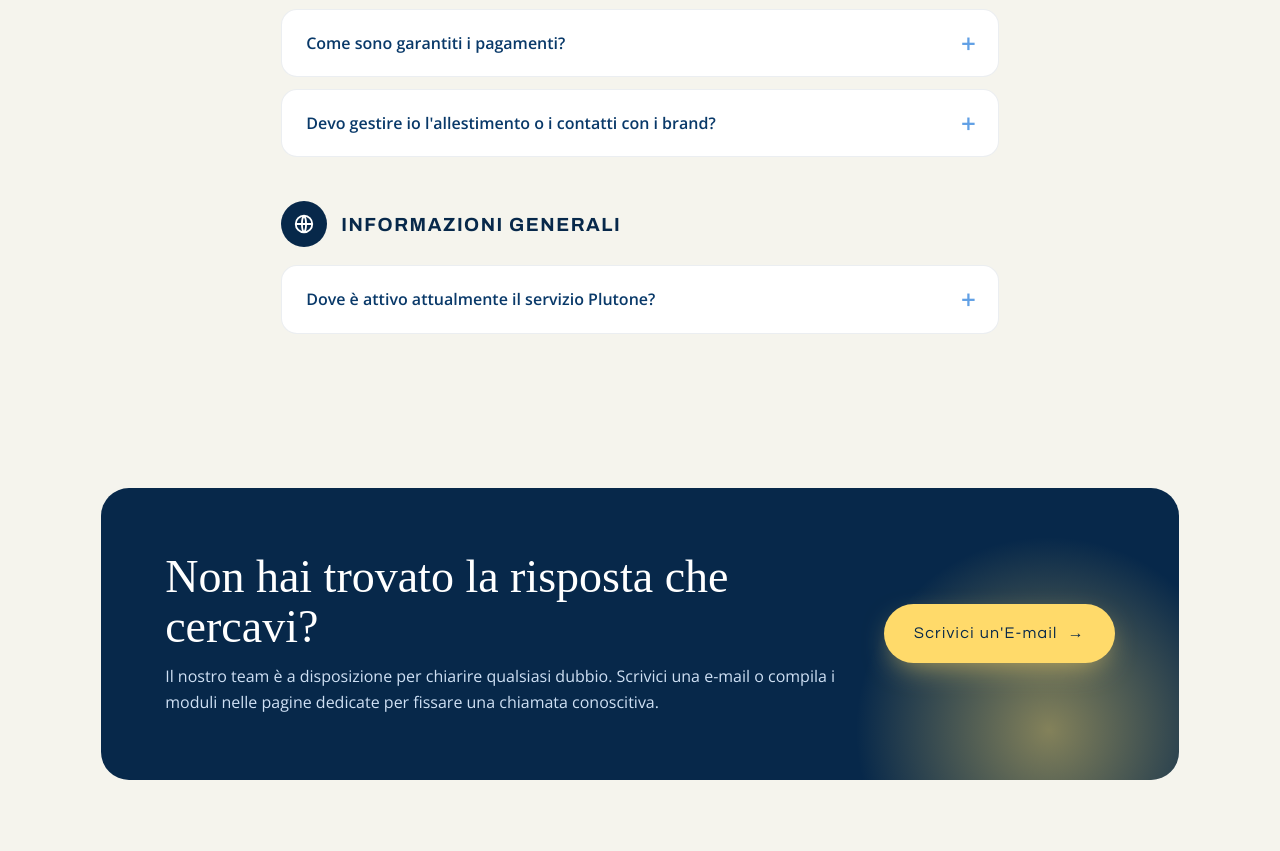
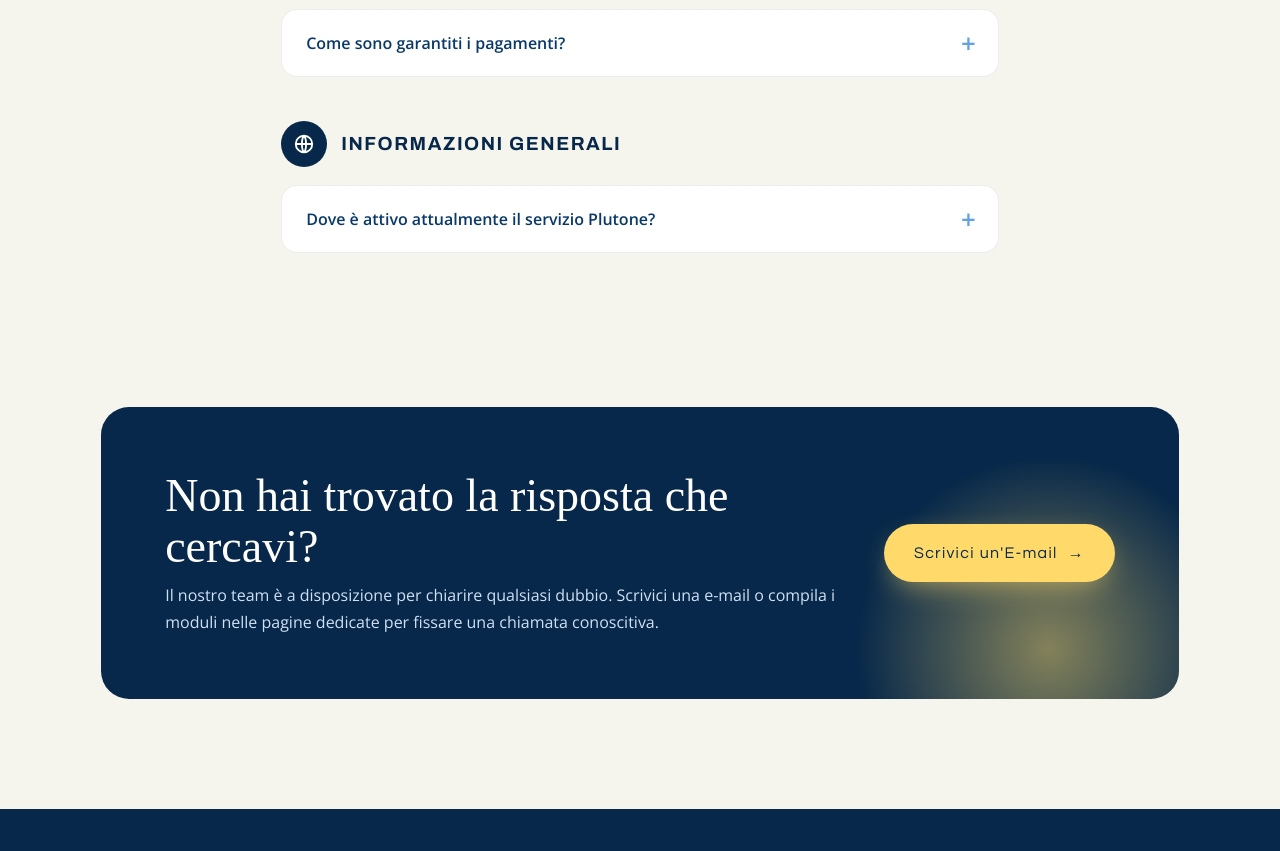
Before and after one commit to stichlola/prova2, a website: page docs/faq.html in a window 1280 px wide. Shown: the part 999-1850 px from the top of the page. Drawn offline with nearby package versions, Linux system fonts and the light colour scheme; no server answers.

Commit message:
FAQ: tolta domanda su allestimento e brand

```diff
--- a/docs/faq.html
+++ b/docs/faq.html
@@ -43,7 +43,6 @@
     <div class="faq-group reveal"><h2><span class="c-ico"><svg viewBox="0 0 24 24" fill="none" stroke="#fff" stroke-width="2" stroke-linecap="round"><circle cx="8" cy="15" r="4"/><path d="M11 12l9-9M17 6l3 3M15 8l2 2"/></svg></span>Per i Proprietari di Immobili</h2>
       <details><summary>Cosa succede se trovo un inquilino a lungo termine?</summary><p>Resti completamente libero. I nostri contratti sono tutti a brevissimo termine (da pochi giorni a qualche mese). Ti basterà attendere la fine del breve periodo già pattuito — di cui sarai informato in anticipo — e sarai libero di affittare stabilmente. Nessun vincolo o penale.</p></details>
       <details><summary>Come sono garantiti i pagamenti?</summary><p>Con Plutone il rischio morosità è pari a zero. I nostri contratti prevedono il pagamento anticipato e la cauzione. Se il pagamento non avviene, l'attività temporanea non parte.</p></details>
-      <details><summary>Devo gestire io l'allestimento o i contatti con i brand?</summary><p>Assolutamente no. A te basta consegnarci le chiavi e firmare un unico contratto con Plutone. Noi ci interponiamo come referente unico professionale: gestiamo l'allestimento, le pulizie e le verifiche del locale senza che tu debba preoccuparti di nulla.</p></details>
     </div>
     <div class="faq-group reveal"><h2><span class="c-ico"><svg viewBox="0 0 24 24" fill="none" stroke="#fff" stroke-width="2"><circle cx="12" cy="12" r="9"/><path d="M3 12h18M12 3c3 3 3 15 0 18M12 3c-3 3-3 15 0 18"/></svg></span>Informazioni Generali</h2>
       <details><summary>Dove è attivo attualmente il servizio Plutone?</summary><p>Al momento operiamo esclusivamente nel centro storico di Treviso, selezionando immobili e vetrine nelle zone a più alto potenziale di passaggio per valorizzare il tessuto urbano locale.</p></details>
```
